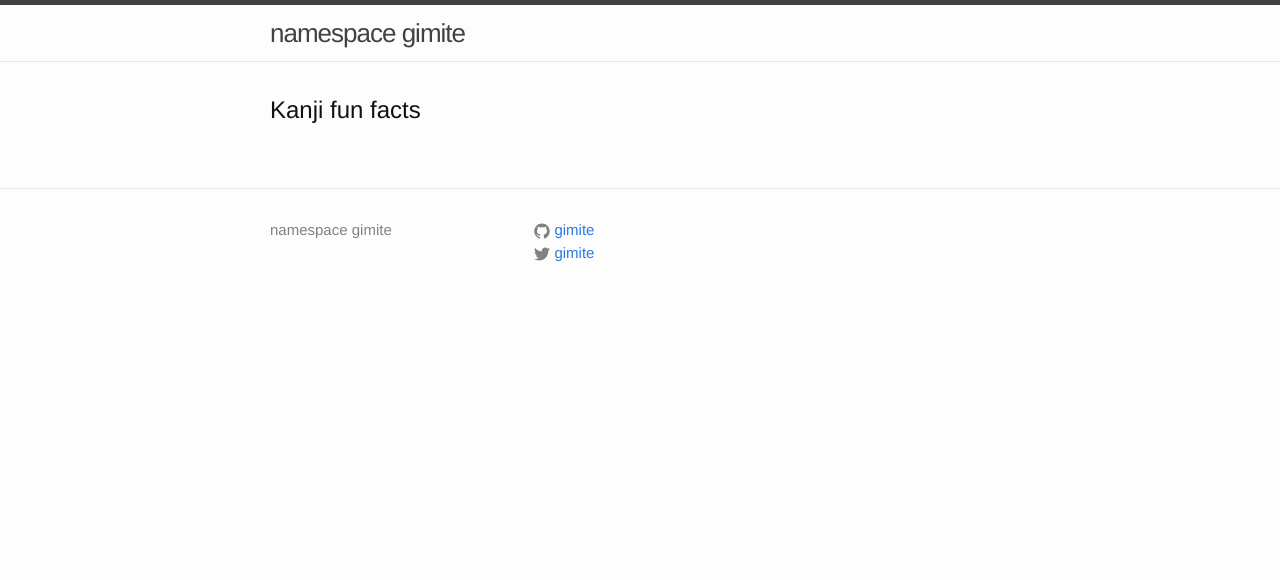
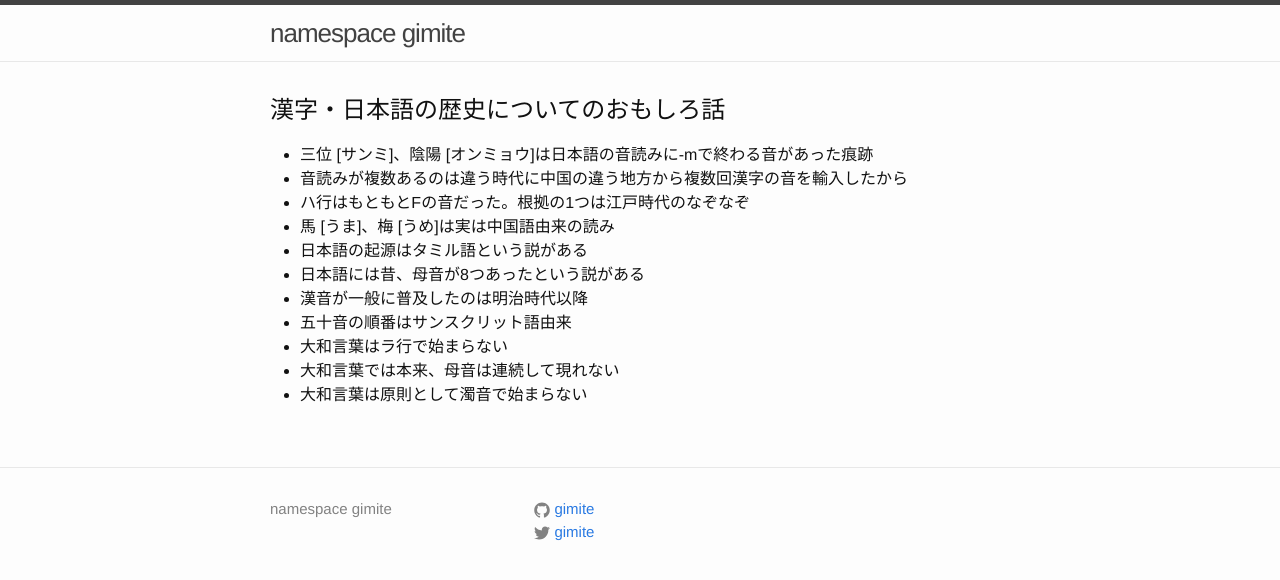
Before and after one commit to gimite/gimite.github.io, a Jekyll site: the page built from kanji-fun-facts.md, in a window 1280 px wide. Shown: the top 580 px of the page. Built offline with Jekyll 4.4.1, drawn with Linux system fonts in a browser that asks for light colours; our own code applies the rules of GitHub Pages for plain Markdown files.

Commit message:
Update kanji-fun-facts.md

```diff
--- a/kanji-fun-facts.md
+++ b/kanji-fun-facts.md
@@ -2,4 +2,16 @@
 layout: page
 ---
 
-# Kanji fun facts
+# 漢字・日本語の歴史についてのおもしろ話
+
+* 三位 [サンミ]、陰陽 [オンミョウ]は日本語の音読みに-mで終わる音があった痕跡
+* 音読みが複数あるのは違う時代に中国の違う地方から複数回漢字の音を輸入したから
+* ハ行はもともとFの音だった。根拠の1つは江戸時代のなぞなぞ
+* 馬 [うま]、梅 [うめ]は実は中国語由来の読み
+* 日本語の起源はタミル語という説がある
+* 日本語には昔、母音が8つあったという説がある
+* 漢音が一般に普及したのは明治時代以降
+* 五十音の順番はサンスクリット語由来
+* 大和言葉はラ行で始まらない
+* 大和言葉では本来、母音は連続して現れない
+* 大和言葉は原則として濁音で始まらない
```
